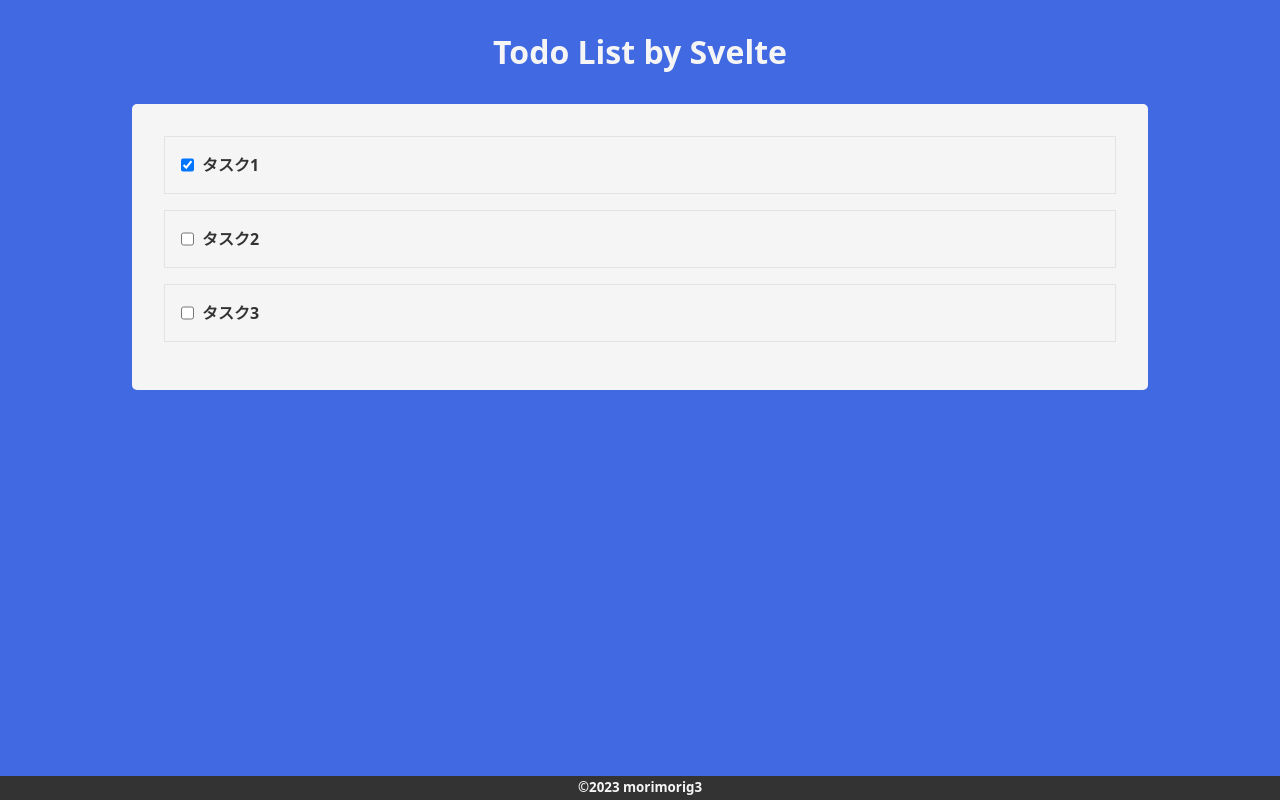
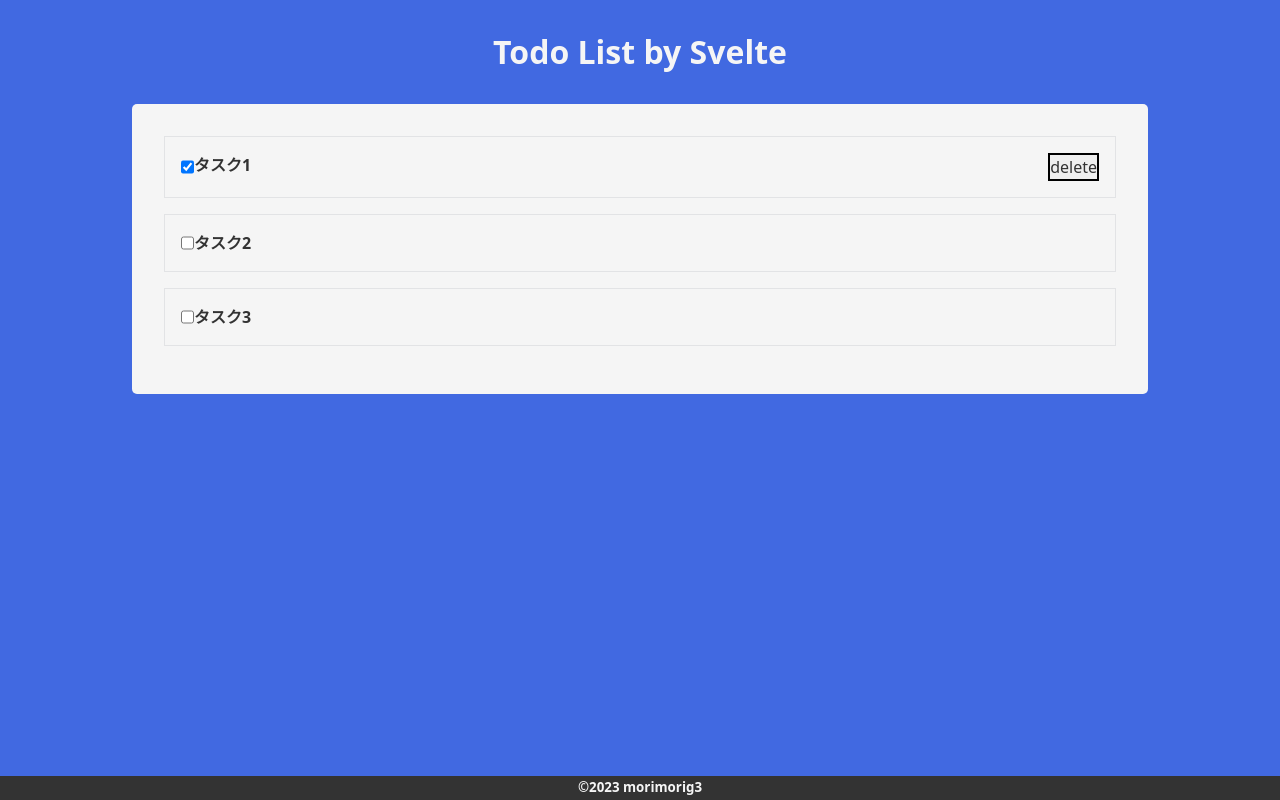
Before and after one commit to morimorig3/svelte-todo-app, a SvelteKit app: page / in a window 1280 px wide. Both pictures are taken after a click on the label "タスク1". Built offline with nearby package versions, Linux system fonts and the light colour scheme.

Commit message:
feat:add Remove feature

```diff
--- a/src/components/Todo.svelte
+++ b/src/components/Todo.svelte
@@ -2,18 +2,28 @@
 	export let id: string;
 	export let title: string;
 	export let isCompleted: boolean;
+	export let handleRemove: (deleteId: string) => void;
+	function onChange() {
+		isCompleted = !isCompleted;
+	}
 </script>
 
 <li>
 	<label for={id}>
-		<input type="checkbox" checked={isCompleted} {id} />
-		<p>{title}</p>
+		<div>
+			<input type="checkbox" checked={isCompleted} {id} on:change={onChange} />
+			<p>{title}</p>
+		</div>
+		{#if isCompleted}
+			<button on:click={() => handleRemove(id)}>delete</button>
+		{/if}
 	</label>
 </li>
 
 <style>
 	label {
 		display: flex;
+		justify-content: space-between;
 		gap: 8px;
 		margin-bottom: 16px;
 		padding: 16px;
@@ -24,6 +34,10 @@
 		border-color: transparent;
 		box-shadow: rgba(0, 0, 0, 0.1) 0px 4px 12px;
 	}
+	div {
+		display: flex;
+		justify-content: space-between;
+	}
 	p {
 		font-weight: bold;
 	}
--- a/src/components/TodoApp.svelte
+++ b/src/components/TodoApp.svelte
@@ -1,26 +1,30 @@
-<script>
+<script lang="ts">
 	import TodoList from './TodoList.svelte';
-	const todos = [
+	let todos = [
 		{
-			id: 'XXXXXX',
+			id: crypto.randomUUID(),
 			title: 'タスク1',
 			isCompleted: false
 		},
 		{
-			id: 'YYYYYY',
+			id: crypto.randomUUID(),
 			title: 'タスク2',
 			isCompleted: false
 		},
 		{
-			id: 'ZZZZZZ',
+			id: crypto.randomUUID(),
 			title: 'タスク3',
 			isCompleted: false
 		}
 	];
+
+	function handleRemove(deleteId: string) {
+		todos = todos.filter(({ id }) => id !== deleteId);
+	}
 </script>
 
 <div>
-	<TodoList {todos} />
+	<TodoList {todos} {handleRemove} />
 </div>
 
 <style>
--- a/src/components/TodoList.svelte
+++ b/src/components/TodoList.svelte
@@ -3,12 +3,13 @@
 	import type { TodoType } from '../types/index';
 
 	export let todos: TodoType[];
+	export let handleRemove: (deleteId: string) => void;
 </script>
 
 <div>
 	<ul>
-		{#each todos as { id, isCompleted, title }}
-			<Todo {id} {isCompleted} {title} />
+		{#each todos as { id, isCompleted, title } (id)}
+			<Todo {id} {isCompleted} {title} {handleRemove} />
 		{/each}
 	</ul>
 </div>
```
